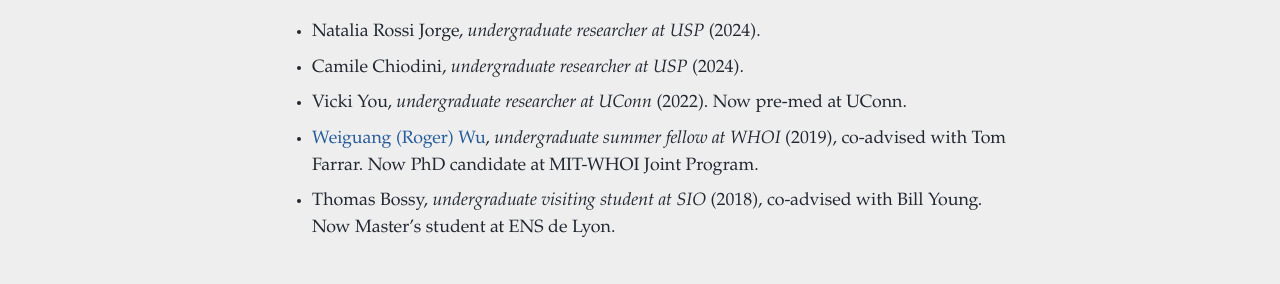
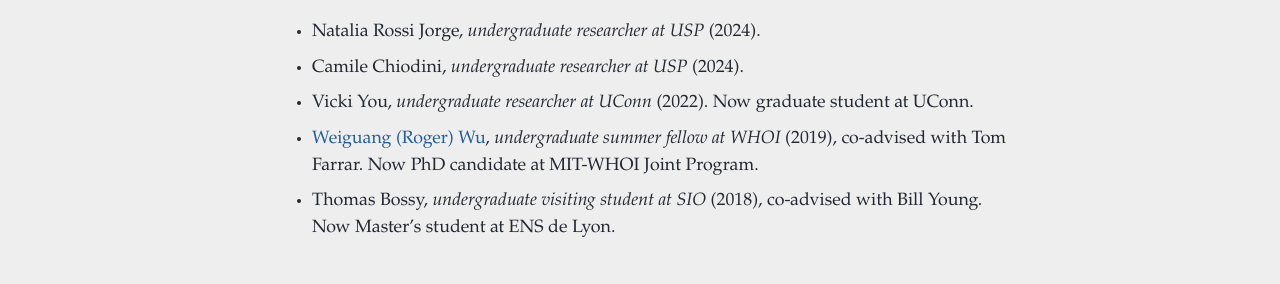
Before and after one commit to cesar-rocha/cesar-rocha.github.io, a Jekyll site: the page built from _pages/group.md, in a window 1280 px wide and 900 px high, scrolled down 1732 px. Shown: the part 429-713 px from the top of the window. Built offline with Jekyll 4.4.1, drawn with Linux system fonts in a browser that asks for light colours; cached includes are drawn as plain includes; nearby versions of some CDN libraries.

Commit message:
update group page

```diff
--- a/_pages/group.md
+++ b/_pages/group.md
@@ -35,6 +35,6 @@ header:
 
 - Natalia Rossi Jorge, *undergraduate researcher at USP* (2024).
 - Camile Chiodini, *undergraduate researcher at USP* (2024).
-- Vicki You, *undergraduate researcher at UConn* (2022). Now pre-med at UConn.
+- Vicki You, *undergraduate researcher at UConn* (2022). Now graduate student at UConn.
 - [Weiguang (Roger) Wu](https://scholar.google.com/citations?user=ueZLmgwAAAAJ&hl=en), *undergraduate summer fellow at WHOI* (2019), co-advised with Tom Farrar. Now PhD candidate at MIT-WHOI Joint Program.
 - Thomas Bossy, *undergraduate visiting student at SIO* (2018), co-advised with Bill Young. Now Master's student  at ENS de Lyon.
```
